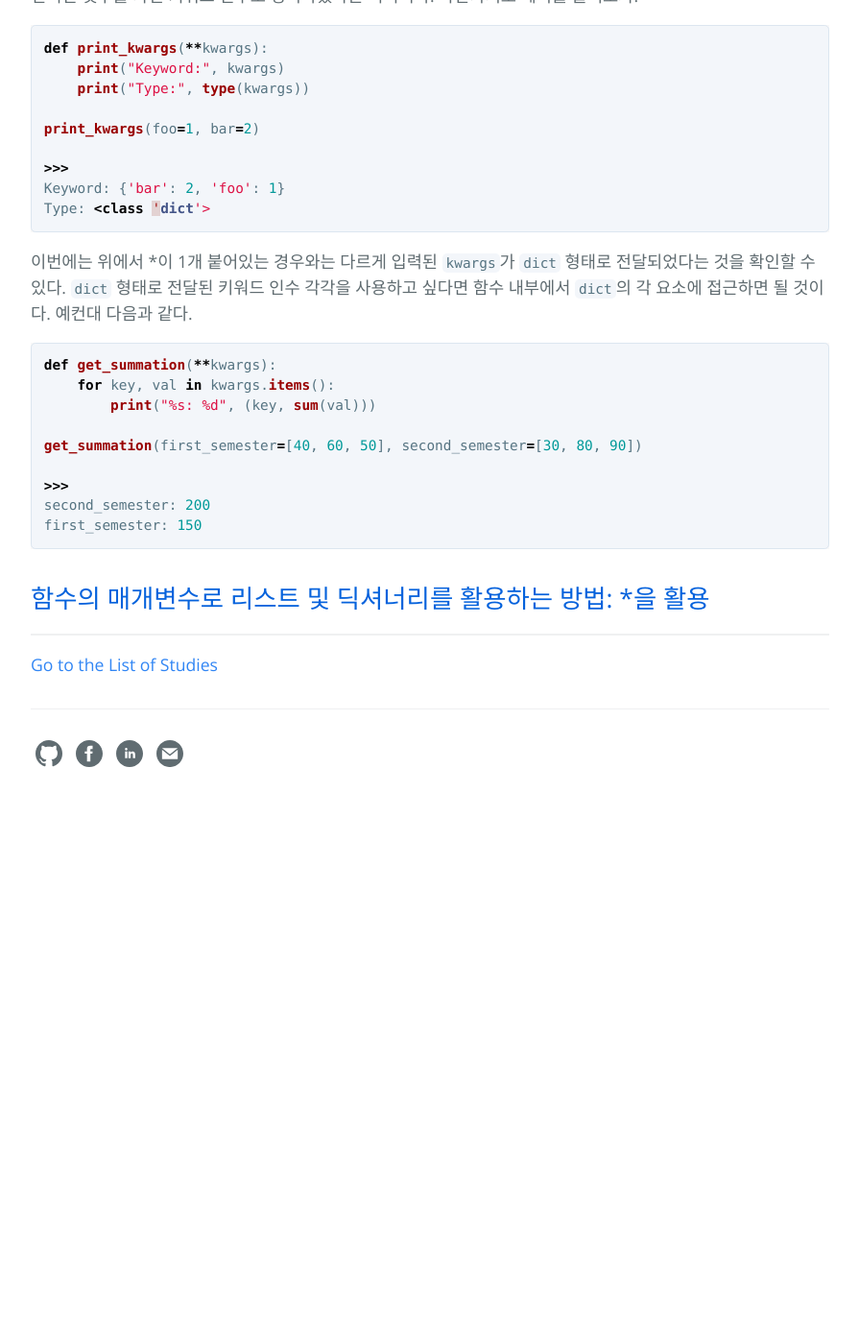
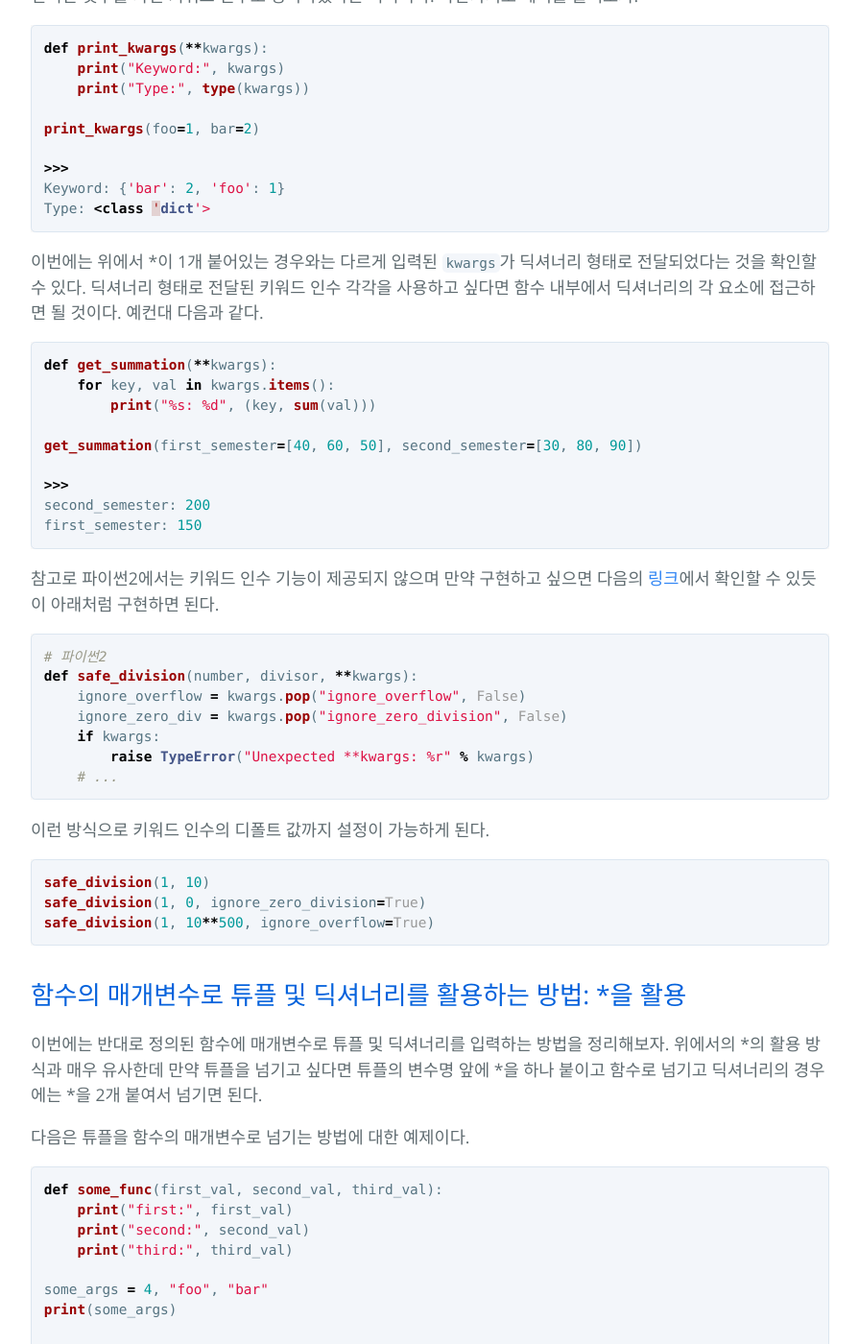
Before and after one commit to hcnoh/hcnoh.github.io, a Jekyll site: the page built from _posts/2019-01-27-python-arguments-asterisk.md, in a window 1280 px wide and 1400 px high, scrolled down 1693 px. Shown: the whole window at 96% size, without its empty margins (192-1087 px from the left). Built offline with Jekyll 4.4.1, drawn with Linux system fonts in a browser that asks for light colours; comment, search, counter and statistics services are not loaded; before the commit the page ends 2546 px from its top, so only the background shows below that; some of the changed text lies outside the part shown.

Commit message:
Update 2019-01-27-python-arguments-asterisk.md

````diff
--- a/_posts/2019-01-27-python-arguments-asterisk.md
+++ b/_posts/2019-01-27-python-arguments-asterisk.md
@@ -43,7 +43,7 @@ Positional: 1, 2
 Type: <class 'tuple'>
 ```
 
-위와 같이 매개변수를 가변 갯수의 위치 인수로 설정하였기 때문에 임의의 변수들인 `1, 2`를 매개변수로 입력해줘도 잘 동작하는 것을 확인할 수 있다. 또한 입력받은 매개변수 `1, 2`는 `tuple` 형태로 입력되는 것도 추가적으로 확인할 수 있다. 함수를 정의할 때 매개변수를 가변적으로 그리고 따로 이름을 가지지 않은 위치 인수로 정의하고 싶다면 \*을 한개 사용하여 매개변수를 정의하면 간단할 것이다. 예컨대 아래와 같은 활용도 가능하다.
+위와 같이 매개변수를 가변 갯수의 위치 인수로 설정하였기 때문에 임의의 변수들인 `1, 2`를 매개변수로 입력해줘도 잘 동작하는 것을 확인할 수 있다. 또한 입력받은 매개변수 `1, 2`는 튜플 형태로 입력되는 것도 추가적으로 확인할 수 있다. 함수를 정의할 때 매개변수를 가변적으로 그리고 따로 이름을 가지지 않은 위치 인수로 정의하고 싶다면 \*을 한개 사용하여 매개변수를 정의하면 간단할 것이다. 예컨대 아래와 같은 활용도 가능하다.
 
 ```python
 def get_summation(*args):
@@ -70,7 +70,7 @@ Keyword: {'bar': 2, 'foo': 1}
 Type: <class 'dict'>
 ```
 
-이번에는 위에서 \*이 1개 붙어있는 경우와는 다르게 입력된 `kwargs`가 `dict` 형태로 전달되었다는 것을 확인할 수 있다. `dict` 형태로 전달된 키워드 인수 각각을 사용하고 싶다면 함수 내부에서 `dict`의 각 요소에 접근하면 될 것이다. 예컨대 다음과 같다.
+이번에는 위에서 \*이 1개 붙어있는 경우와는 다르게 입력된 `kwargs`가 딕셔너리 형태로 전달되었다는 것을 확인할 수 있다. 딕셔너리 형태로 전달된 키워드 인수 각각을 사용하고 싶다면 함수 내부에서 딕셔너리의 각 요소에 접근하면 될 것이다. 예컨대 다음과 같다.
 
 ```python
 def get_summation(**kwargs):
@@ -84,4 +84,46 @@ second_semester: 200
 first_semester: 150
 ```
 
-## 함수의 매개변수로 리스트 및 딕셔너리를 활용하는 방법: \*을 활용
+참고로 파이썬2에서는 키워드 인수 기능이 제공되지 않으며 만약 구현하고 싶으면 다음의 [링크](https://hcnoh.github.io/2018-10-03-effective-python-way21)에서 확인할 수 있듯이 아래처럼 구현하면 된다.
+
+```python
+# 파이썬2
+def safe_division(number, divisor, **kwargs):
+    ignore_overflow = kwargs.pop("ignore_overflow", False)
+    ignore_zero_div = kwargs.pop("ignore_zero_division", False)
+    if kwargs:
+        raise TypeError("Unexpected **kwargs: %r" % kwargs)
+    # ...
+```
+
+이런 방식으로 키워드 인수의 디폴트 값까지 설정이 가능하게 된다.
+
+```python
+safe_division(1, 10)
+safe_division(1, 0, ignore_zero_division=True)
+safe_division(1, 10**500, ignore_overflow=True)
+```
+
+## 함수의 매개변수로 튜플 및 딕셔너리를 활용하는 방법: \*을 활용
+이번에는 반대로 정의된 함수에 매개변수로 튜플 및 딕셔너리를 입력하는 방법을 정리해보자. 위에서의 \*의 활용 방식과 매우 유사한데 만약 튜플을 넘기고 싶다면 튜플의 변수명 앞에 \*을 하나 붙이고 함수로 넘기고 딕셔너리의 경우에는 \*을 2개 붙여서 넘기면 된다.
+
+다음은 튜플을 함수의 매개변수로 넘기는 방법에 대한 예제이다.
+
+```python
+def some_func(first_val, second_val, third_val):
+    print("first:", first_val)
+    print("second:", second_val)
+    print("third:", third_val)
+
+some_args = 4, "foo", "bar"
+print(some_args)
+
+some_func(*some_args)
+
+>>>
+(4, 'foo', 'bar')
+first: 4
+second: foo
+third: bar
+
+```
````
